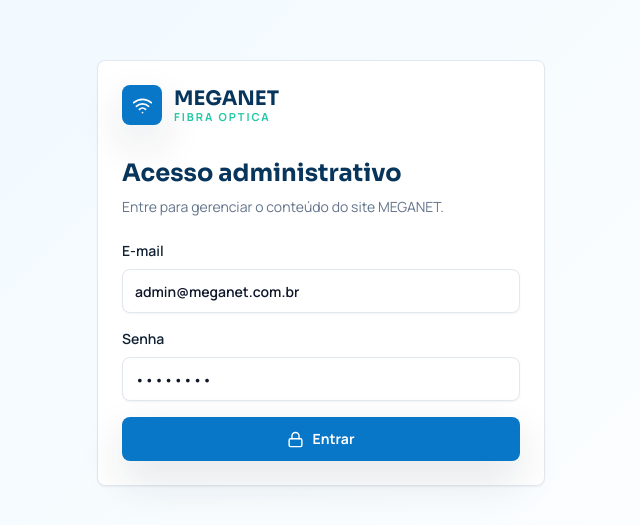
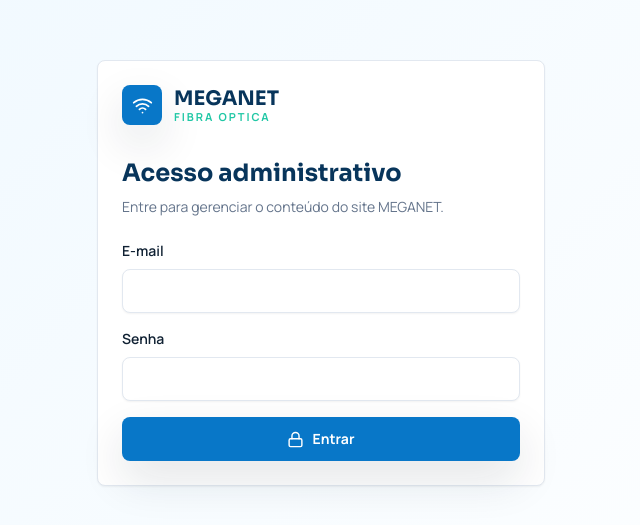
Before and after one commit to antoniosaints/site-provedor, a React (Vite) app in the folder apps/web/: page /admin/login in a window 1280 px wide. Shown: the part 127-652 px from the top of the page, without its empty margins (319-959 px from the left). Built offline with nearby package versions, Linux system fonts and the light colour scheme; no server answers.

Commit message:
feat(ui)

```diff
--- a/apps/web/src/pages/admin/LoginPage.tsx
+++ b/apps/web/src/pages/admin/LoginPage.tsx
@@ -25,7 +25,7 @@
 export function LoginPage() {
   const navigate = useNavigate();
   const queryClient = useQueryClient();
-  const { register, handleSubmit } = useForm({ defaultValues: { email: 'admin@meganet.com.br', password: 'admin123' } });
+  const { register, handleSubmit } = useForm({ defaultValues: { email: '', password: '' } });
   const mutation = useMutation({
     mutationFn: async (values: LoginValues) => {
       await api.post('/api/auth/login', values);
```
